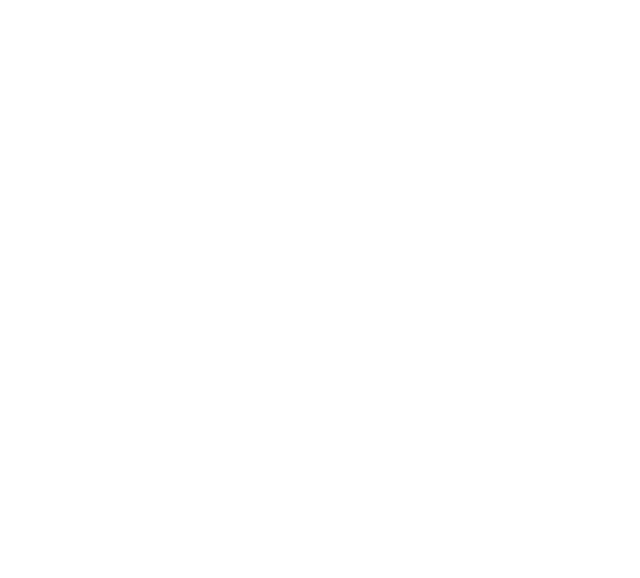
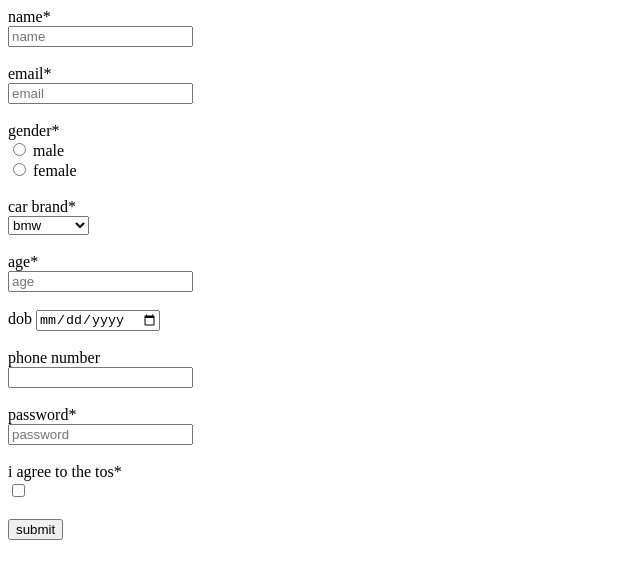
Before and after one commit to acciojob/car-insurance-form-v-coder95, a website: page main.html in a window 1280 px wide. Shown: the whole page, without its empty margins (0-640 px from the left). Drawn offline with Linux system fonts and the light colour scheme.

Commit message:
created a submission

```diff
--- a/main.html
+++ b/main.html
@@ -7,6 +7,35 @@
 </head>
 
 <body>
+	<form action="submit" method="post">
+		<label for="name">name*</label><br>
+		<input type="text" id="name" required name="name" placeholder="name"><br><br>
+		<label for="email">email*</label><br>
+		<input type="text" id="email"required name="email" placeholder="email"><br><br>
+		<label for="gender">gender*</label><br>
+		<input type="radio" id="male"  name="gender">
+		<label for="male">male</label><br>
+		<input type="radio" id="female" name="gender">
+		<label for="female">female</label><br><br>
+		<label for="cars">car brand*</label><br>
+		<select name="cars" required id="cars">
+		<option value="bmw">bmw</option>
+		<option value="audi">audi</option>
+		<option value="mercedez">mercedez</option>
+		</select><br><br>
+		<label for="age">age*</label><br>
+		<input type="age" id="age" name="age"  required placeholder="age"><br><br>
+		<label for="dob">dob</label>
+		<input type="date" id="dob" required name="dob"><br><br>
+		<label for="tel">phone number</label><br>
+		<input type="tel" id="tel" name="tel"><br><br>
+		<label for="password">password*</label><br>
+		<input type="password" id="password"  required name="password" placeholder="password"><br><br>
+		<label for="tos">i agree to the tos*</label><br>
+		<input type="checkbox" id="tos" name="tos" required><br><br>
+		<button type="submit">submit</button>
+	</form>
+
 	<!-- the entire body must be written by student -->
     <script type="text/javascript" src="./script.js">
 </script>
```
